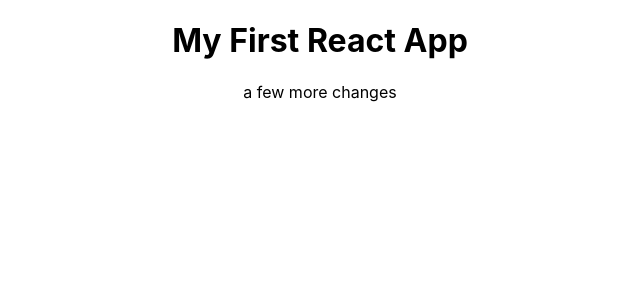
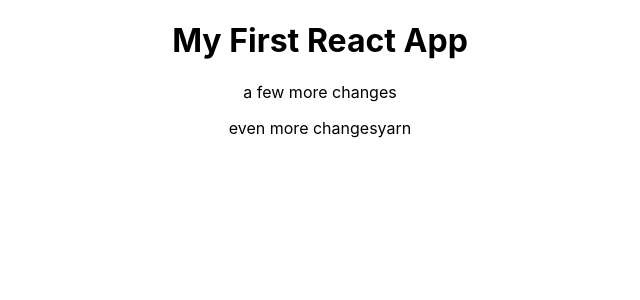
Before and after one commit to LucasHCDev/react-app, a React (Create React App) app: page / in a window 1280 px wide. Shown: the top 300 px of the page, without its empty margins (320-960 px from the left). Built offline with nearby package versions, Linux system fonts and the light colour scheme.

Commit message:
made some changes

```diff
--- a/src/App.js
+++ b/src/App.js
@@ -7,6 +7,7 @@ function App() {
       <h1>My First React App
       </h1>
       <p>a few more changes</p>
+      <p>even more changesyarn</p>
     </div>
   );
 }
```
